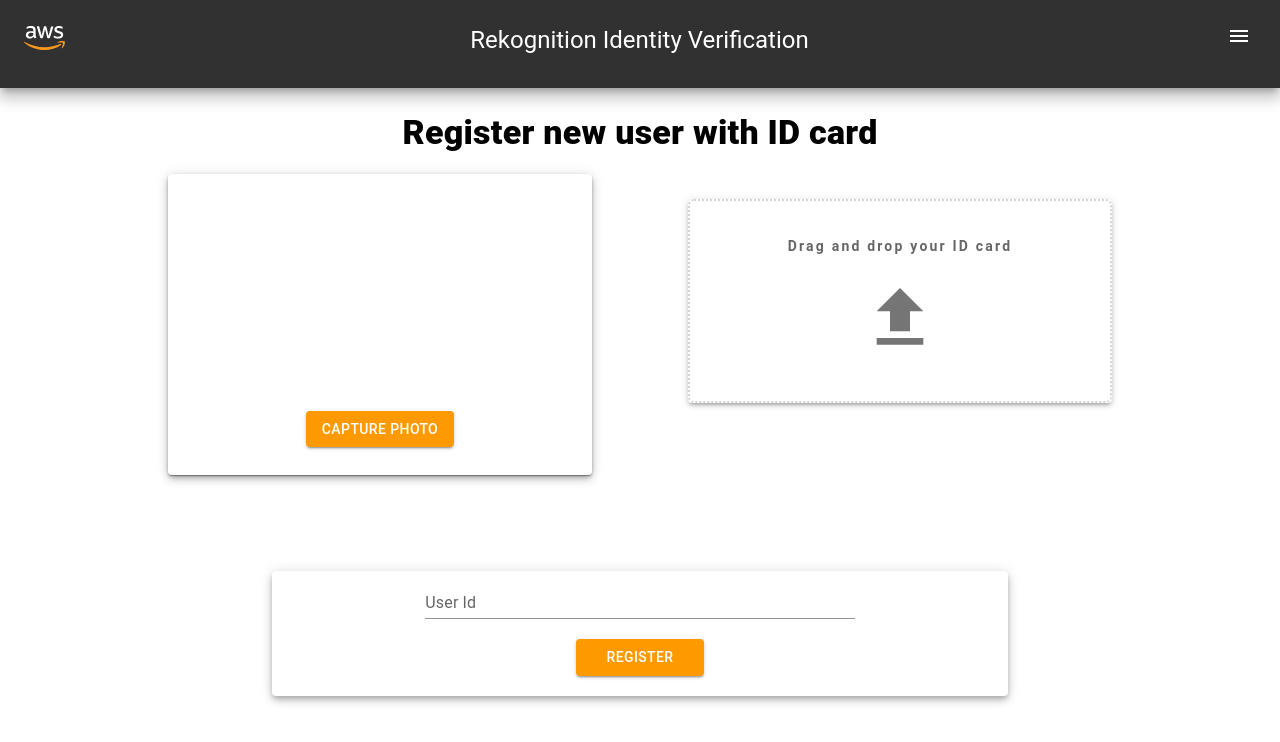
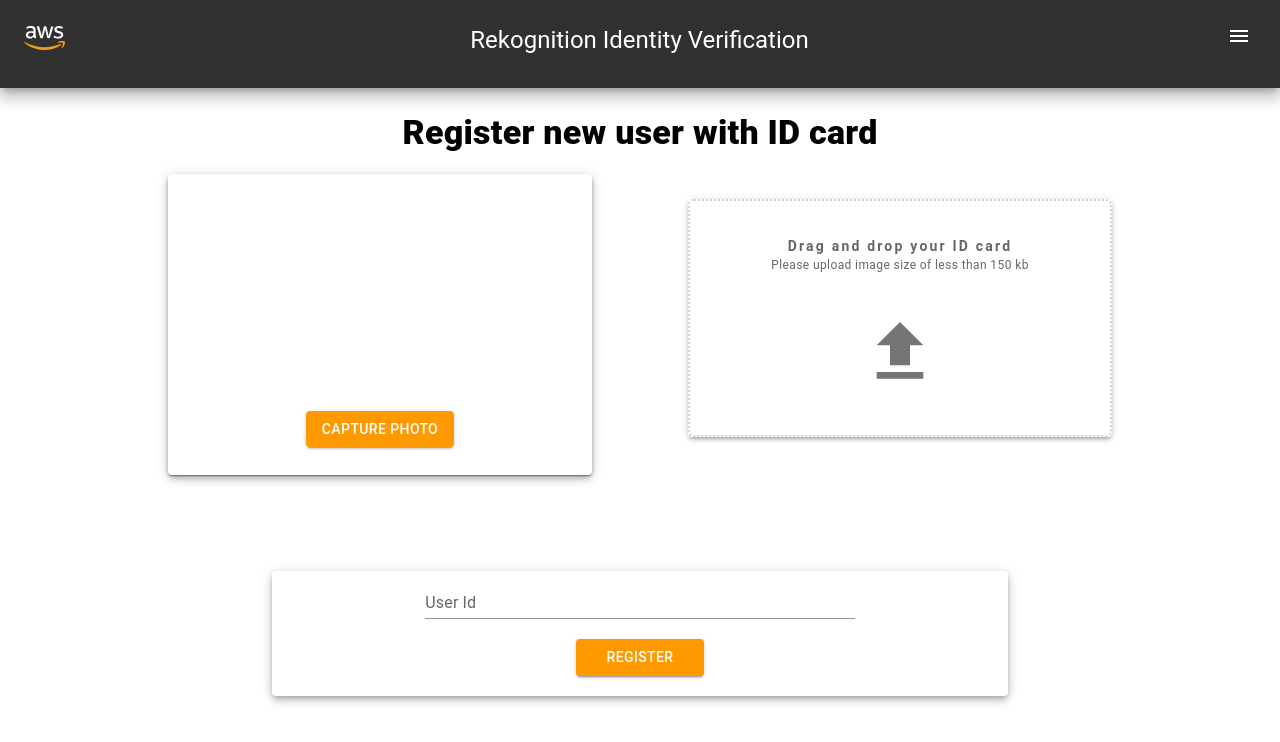
Before and after one commit to aws-samples/rekognition-identity-verification, a React (Create React App) app in the folder src/frontend/: page /registerwithid in a window 1280 px wide. Shown: the top 742 px of the page. Built offline with nearby package versions, Linux system fonts and the light colour scheme; no server answers; what aws-amplify would draw is missing.

Commit message:
Added Image size limit condition

```diff
--- a/src/frontend/src/Components/FileUpload.js
+++ b/src/frontend/src/Components/FileUpload.js
@@ -2,6 +2,7 @@ import React, { useRef, useState } from "react";
 import styled from "styled-components";
 import IconButton from '@mui/material/IconButton';
 import FileUploadIcon from '@mui/icons-material/FileUpload';
+import Typography from '@mui/material/Typography';
 
 export const FileUploadContainer = styled.section`
   position: relative;
@@ -50,16 +51,22 @@ const FileUpload = ({
 }) => {
     const fileInputField = useRef(null);
     const [files, setFiles] = useState();
+    const [error, setError] = useState();
     const handleUploadBtnClick = () => {
         fileInputField.current.click();
     };
 
     const callUpdateFilesCb = (file) => {
+        setError(null)
+        if(file.size > 150000) {
+            setError(" Error! Please upload image size of less than 150 kb.")
+        }else {
         const reader = new FileReader();
         reader.onloadend = function () {
             updateFilesCb(reader.result);
         }
         reader.readAsDataURL(file);
+    }
 
     };
 
@@ -73,8 +80,18 @@ const FileUpload = ({
 
     return (
         <>
+          {error && (
+          <Typography color="red" variant="subtitle2" gutterBottom component="div">
+            {error}
+          </Typography>
+        )}
             <FileUploadContainer>
-                <DragDropText>Drag and drop your ID card</DragDropText>
+                <DragDropText>Drag and drop your ID card
+                <Typography variant="caption" display="block" gutterBottom>
+                Please upload image size of less than 150 kb
+      </Typography>
+                    <p></p>
+                </DragDropText>
                 <IconButton onClick={handleUploadBtnClick}>
                     <FileUploadIcon sx={{ fontSize: 80 }} />
                 </IconButton>
--- a/src/frontend/src/Components/Menu.jsx
+++ b/src/frontend/src/Components/Menu.jsx
@@ -31,7 +31,7 @@ export default function RIVMenu() {
     setAnchorEl(null);
   };
   const clear = () => {
-    localStorage.removeItem("pic");
+    // localStorage.removeItem("pic");
     navigate("/");
   };
   const reset = () => {
@@ -39,7 +39,7 @@ export default function RIVMenu() {
       'Content-Type': 'application/json'
     }}
     API.get("identityverification", "reset-user", options).then(response => {
-        localStorage.removeItem("pic");
+        // localStorage.removeItem("pic");
         navigate("/");
      });
   };
```
